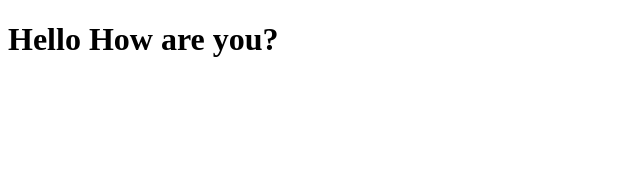
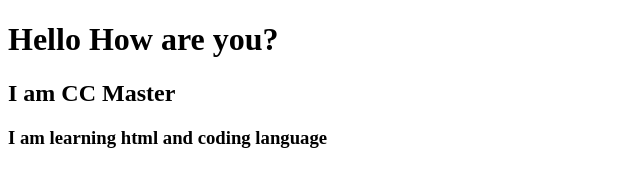
Before and after one commit to CCutedd/Website, a plain HTML site: page index.html in a window 1280 px wide. Shown: the whole page, without its empty margins (0-640 px from the left). Drawn offline with Linux system fonts and the light colour scheme.

Commit message:
h1 h2 h3 elements

```diff
--- a/index.html
+++ b/index.html
@@ -8,5 +8,7 @@
         <h1> Hello
             How are you?
         </h1>
+        <h2>I am CC Master</h2>
+        <h3>I am learning html and coding language</h3>
     </body>
 </html>
```
